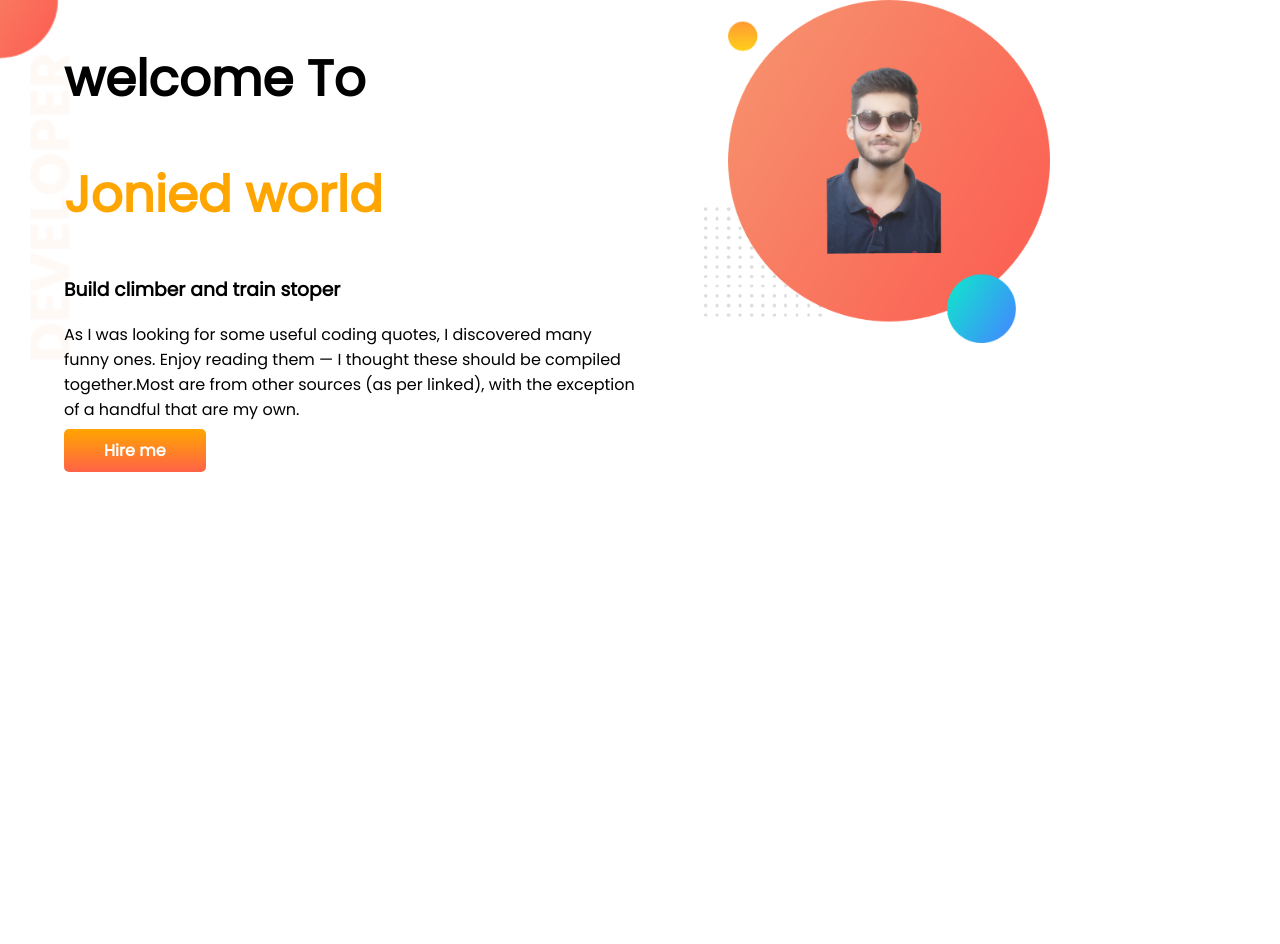
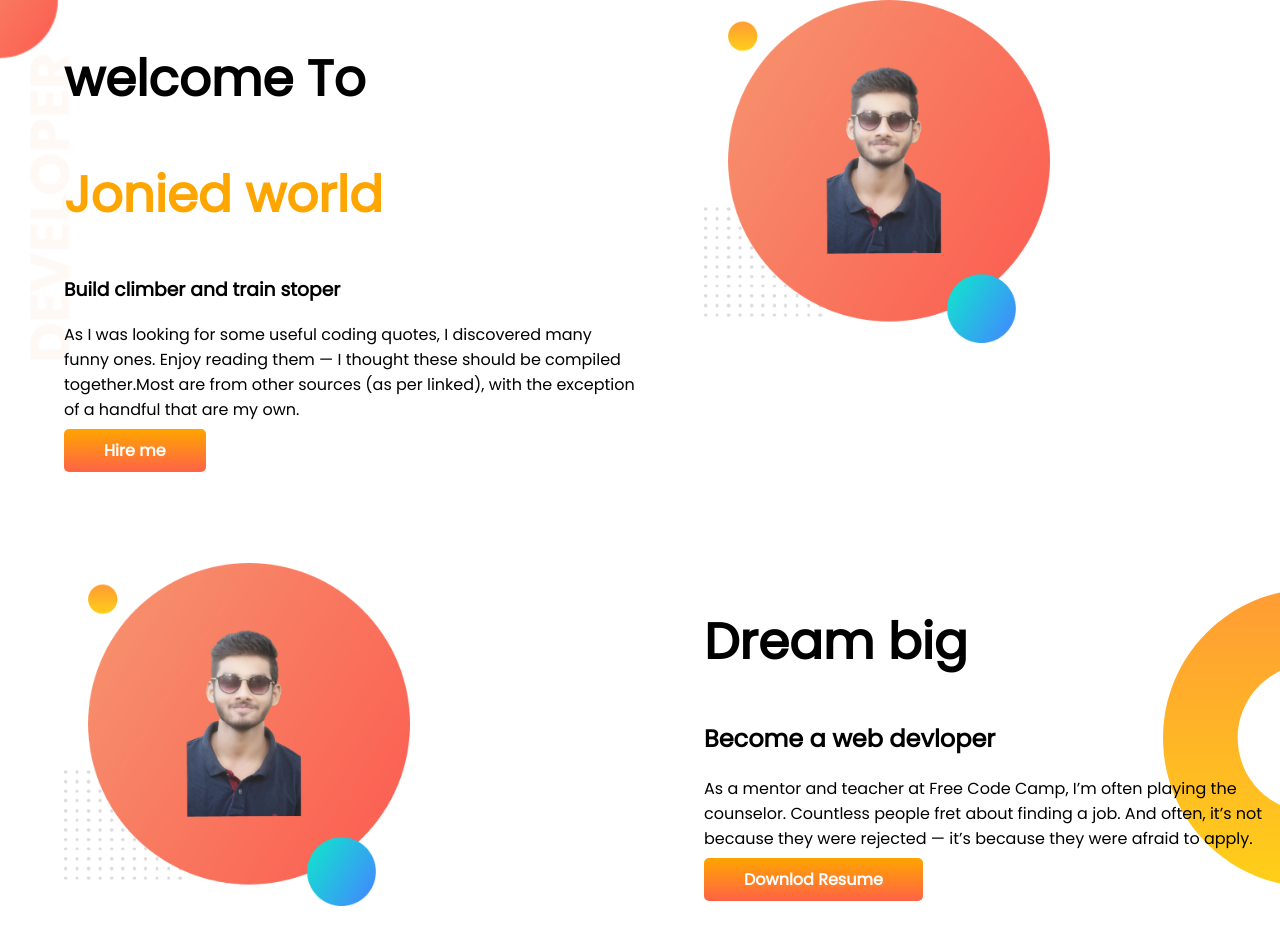
Before and after one commit to joniedabdullah012/devloper-portfolio, a plain HTML site: page index.html in a window 1280 px wide. Before the commit the page ends 800 px from the top, so only its background shows below. Drawn offline with Linux system fonts and the light colour scheme.

Commit message:
dream big

```diff
--- a/index.html
+++ b/index.html
@@ -29,6 +29,22 @@
             <img src="images/my-bg.png" alt="">
         </div>
     </section>
+    <section class="dream-big">
+        <div class="half-width">
+            <img src="images/my-bg.png">
+        </div>
+        <div class="half-width">
+            <h1>Dream big</h1>
+            <h2>Become a web devloper</h2>
+            <p>
+                As a mentor and teacher at Free Code Camp, I’m often playing the counselor. Countless people fret about
+                finding a job. And often, it’s not because they were rejected — it’s because they were afraid to apply.
+            </p>
+            <a class="link-button" target="_blank" href="https://www.linkedin.com/company/programminghero">Downlod
+                Resume</a>
+        </div>
+
+    </section>
 
 </body>
 
--- a/style.css
+++ b/style.css
@@ -14,6 +14,7 @@ h1 {
 
 section {
     display: flex;
+    margin-bottom: 100px;
 }
 
 .half-width {
@@ -41,3 +42,9 @@ section {
     background-image: url(images/top-banner.png);
     background-repeat: no-repeat;
 }
+
+.dream-big {
+    background-image: url(images/dream-bg.png);
+    background-repeat: no-repeat;
+    background-position: right;
+}
```
